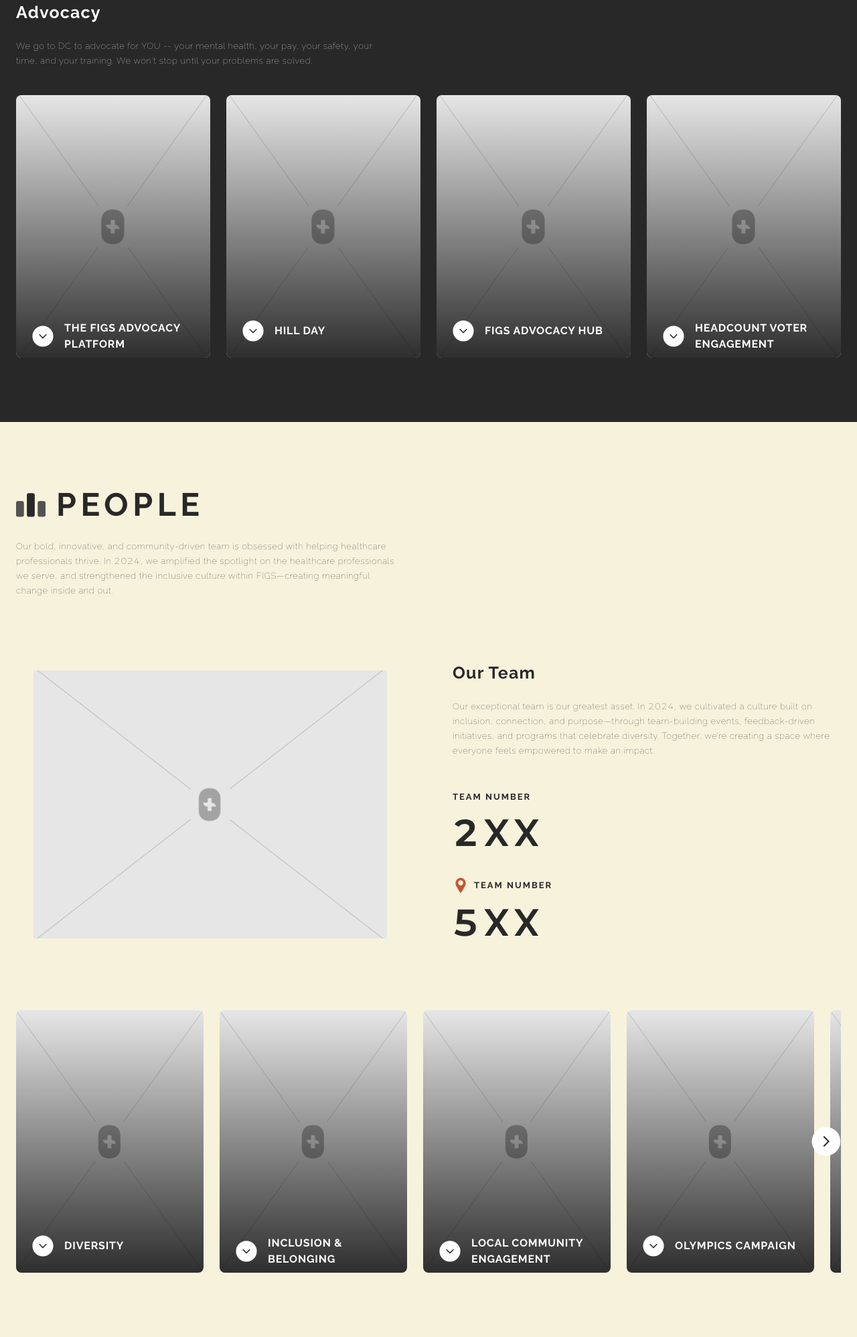
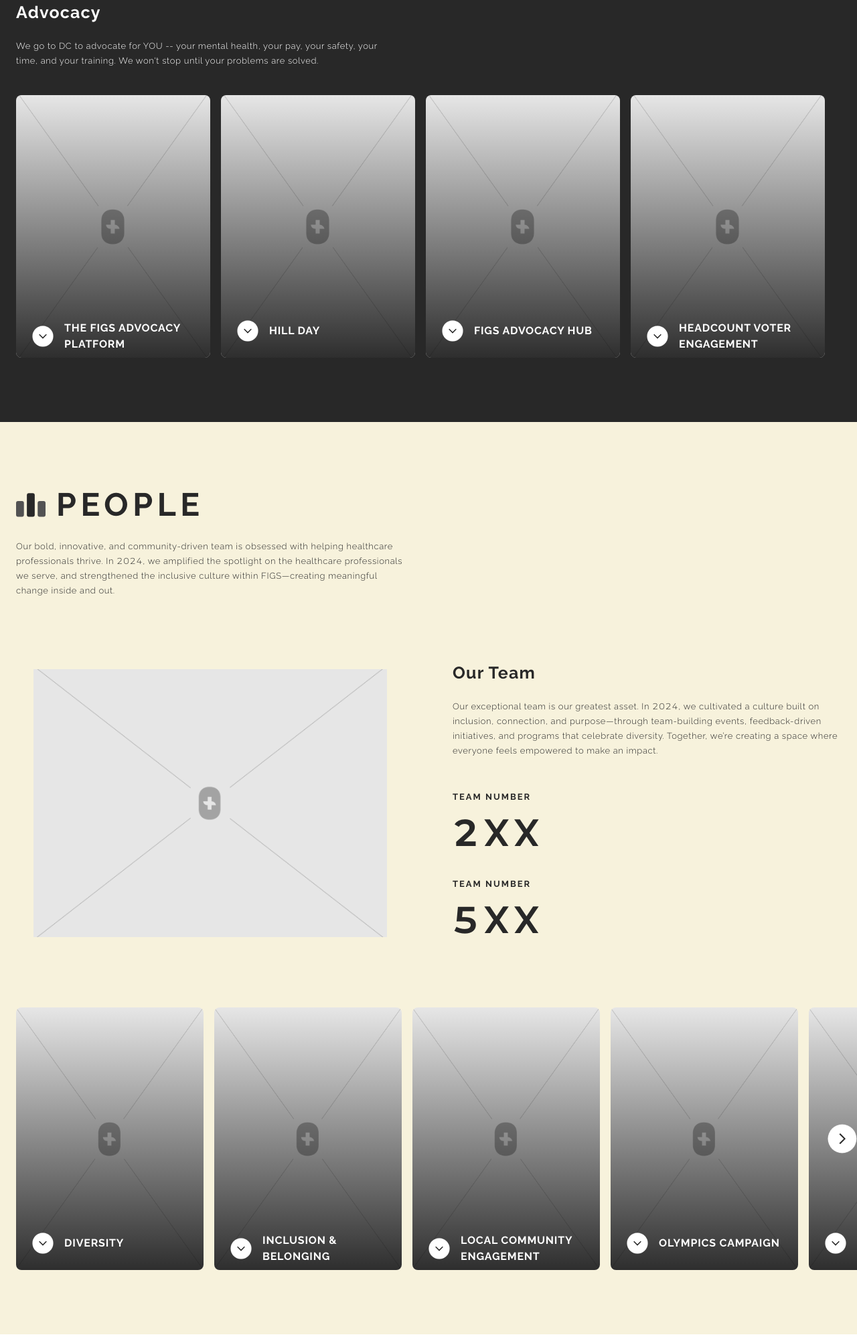
Before and after one commit to progress-labs/figs-landing, a plain HTML site: page index.html in a window 1280 px wide. Shown: the part 3197-5193 px from the top of the page at 67% size. Drawn offline with Linux system fonts and the light colour scheme.

Commit message:
feat(carousel): extend carousel width and update fonts
- Update carousel wrapper to extend beyond container
- Replace FIGSv2-Thin with FIGSv2-Light font
- Remove red marker icon from Team number stat
- Adjust padding to maintain content alignment
- Remove scroll snap and scrollbar styles
- Keep card spacing consistent at 16px

```diff
--- a/index.html
+++ b/index.html
@@ -538,7 +538,6 @@
               </div>
               <div class="people__numbers-stat">
                 <div class="people__numbers-header">
-                  <img src="images/Icon/Red_marker.svg" alt="" class="people__numbers-icon">
                   <span class="people__numbers-label">Team number</span>
                 </div>
                 <span class="people__numbers-value">5XX</span>
--- a/styles/styles.css
+++ b/styles/styles.css
@@ -1,7 +1,7 @@
 @font-face {
   font-family: 'FIGSv2';
-  src: url('../fonts/FIGSv2-sans-serif-Thin.woff2') format('woff2'),
-       url('../fonts/FIGSv2-sans-serif-Thin.woff') format('woff');
+  src: url('../fonts/FIGSv2-sans-serif-Light.woff2') format('woff2'),
+       url('../fonts/FIGSv2-sans-serif-Light.woff') format('woff');
   font-weight: 400;
   font-style: normal;
   font-display: swap;
@@ -835,21 +835,18 @@
 
 .purpose__cards {
   position: relative;
+  margin-left: calc(-50vw + 50%);
+  margin-right: calc(-50vw + 50%);
+  width: 100vw;
+}
+
+.purpose__cards-wrapper {
   display: flex;
   gap: 16px;
-  overflow: hidden;
+  overflow-x: auto;
   scroll-behavior: smooth;
   -webkit-overflow-scrolling: touch;
-  padding: 0;
-}
-
-.purpose__cards-wrapper {
-  display: flex;
-  gap: 24px;
-  overflow-x: auto;
-  scroll-snap-type: x mandatory;
-  -ms-overflow-style: none;
-  scrollbar-width: none;
+  padding: 0 calc((100vw - 580px) / 2);
 }
 
 .purpose__cards-wrapper::-webkit-scrollbar {
@@ -1106,6 +1103,10 @@
     line-height: 70px;
     letter-spacing: 8.4px;
   }
+
+  .purpose__cards-wrapper {
+    padding: 0 calc((100vw - 1232px) / 2);
+  }
 }
 
 .purpose__card.active {
@@ -1435,21 +1436,18 @@
 
 .people__cards {
   position: relative;
+  margin-left: calc(-50vw + 50%);
+  margin-right: calc(-50vw + 50%);
+  width: 100vw;
+}
+
+.people__cards-wrapper {
   display: flex;
   gap: 16px;
-  overflow: hidden;
+  overflow-x: auto;
   scroll-behavior: smooth;
   -webkit-overflow-scrolling: touch;
-  padding: 0;
-}
-
-.people__cards-wrapper {
-  display: flex;
-  gap: 24px;
-  overflow-x: auto;
-  scroll-snap-type: x mandatory;
-  -ms-overflow-style: none;
-  scrollbar-width: none;
+  padding: 0 calc((100vw - 580px) / 2);
 }
 
 .people__cards-wrapper::-webkit-scrollbar {
@@ -1707,6 +1705,10 @@
     line-height: 70px;
     letter-spacing: 8.4px;
   }
+
+  .people__cards-wrapper {
+    padding: 0 calc((100vw - 1232px) / 2);
+  }
 }
 
 .people__card.active {
```
